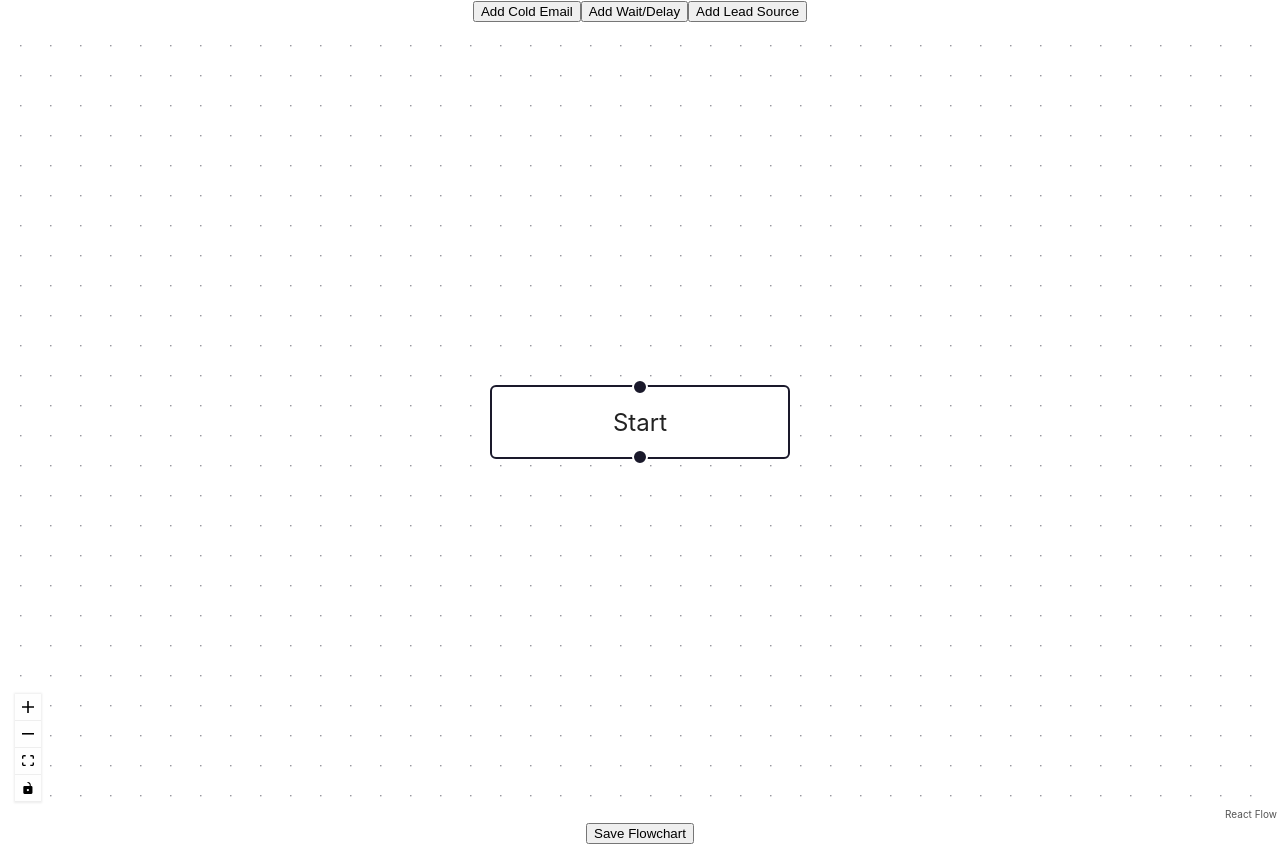
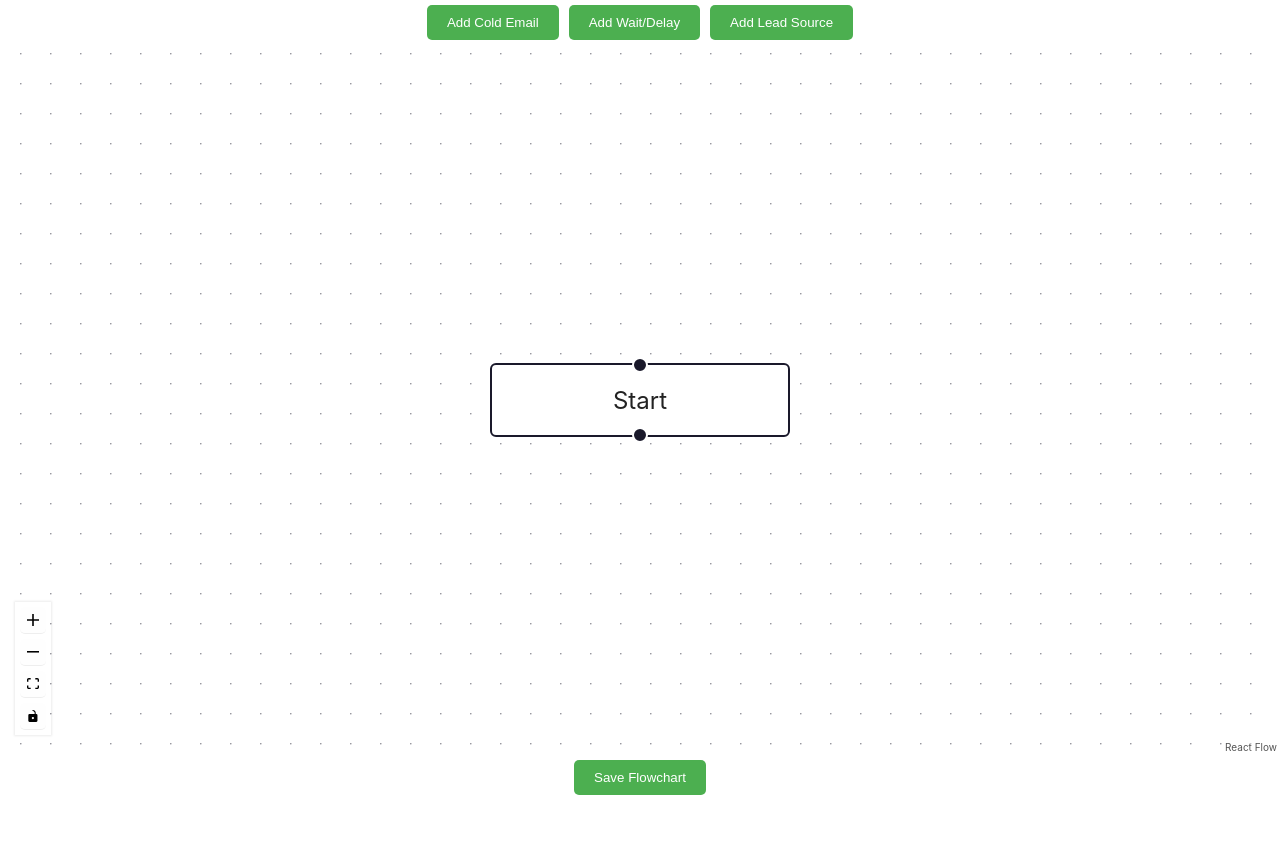
Before and after one commit to pranilveer/email-marketing-frontend, a React (Create React App) app: page / in a window 1280 px wide. After the commit the page ends 800 px from the top, so only its background shows below. Built offline with nearby package versions, Linux system fonts and the light colour scheme.

Commit message:
Styled buttons and layout for user interface

```diff
--- /dev/null
+++ b/src/components/FlowChart.css
@@ -0,0 +1,20 @@
+.container {
+    display: flex;
+    flex-direction: column;
+    align-items: center;
+    height: 100vh;
+  }
+
+  button {
+    margin: 5px;
+    padding: 10px 20px;
+    background-color: #4caf50;
+    color: white;
+    border: none;
+    border-radius: 5px;
+    cursor: pointer;
+  }
+
+  button:hover {
+    background-color: #45a049;
+  }
--- a/src/components/FlowChart.jsx
+++ b/src/components/FlowChart.jsx
@@ -1,6 +1,7 @@
 import React, { useState, useCallback } from "react";
 import ReactFlow, { addEdge, Background, Controls } from "react-flow-renderer";
 import axios from "axios";
+import "./FlowChart.css";
 
 const initialNodes = [
   { id: "1", data: { label: "Start" }, position: { x: 250, y: 5 } },
@@ -53,7 +54,7 @@ const FlowChart = () => {
 
 
   return (
-    <div style={{ height: "100vh" }}>
+    <div className="container">
       <div>
         <button onClick={() => addNode("Cold Email")}>Add Cold Email</button>
         <button onClick={() => addNode("Wait/Delay")}>Add Wait/Delay</button>
```
